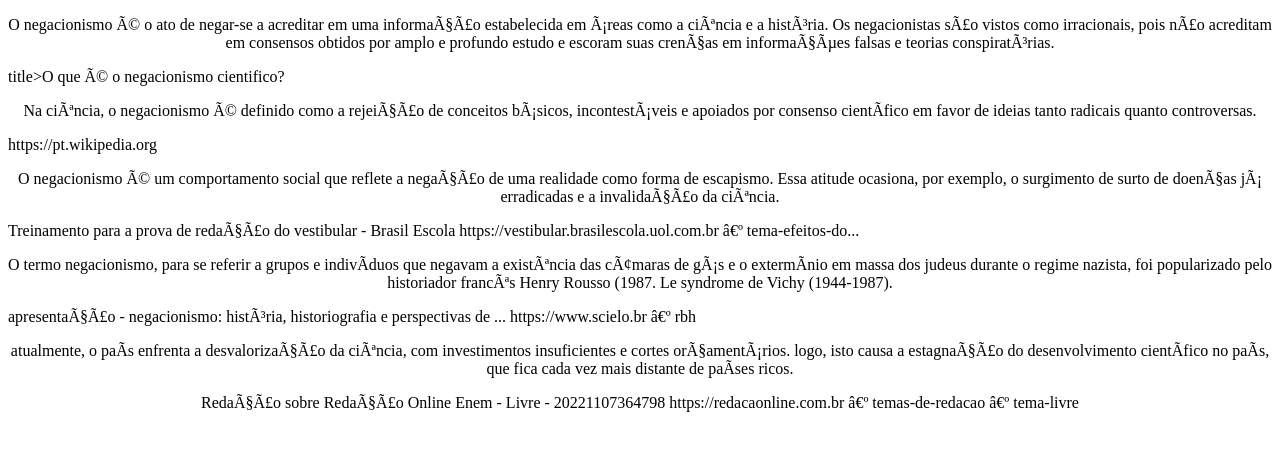
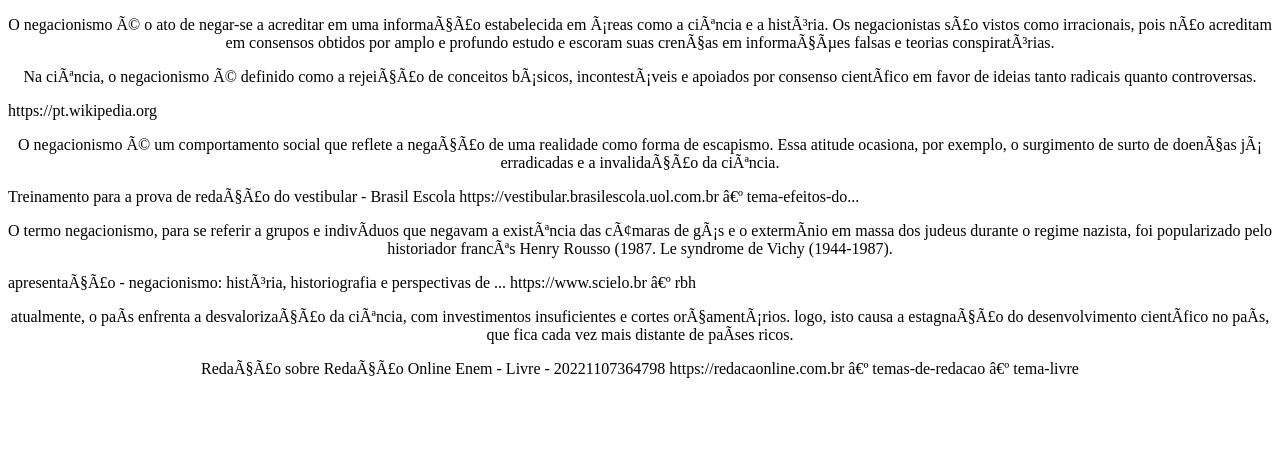
Before and after one commit to tizzoni/negacionismo-cientifico, a plain HTML site: page index.html in a window 1280 px wide. Drawn offline with Linux system fonts and the light colour scheme.

Commit message:
Update index.html

```diff
--- a/index.html
+++ b/index.html
@@ -17,7 +17,7 @@
 <p>O negacionismo é o ato de negar-se a acreditar em uma informação estabelecida em áreas como a ciência e a história. Os negacionistas são vistos como irracionais, pois não acreditam em consensos obtidos por amplo e profundo estudo e escoram suas crenças em informações falsas e teorias conspiratórias.</p>
 
 
-title>O que é o negacionismo cientifico?</title>
+<title>O que é o negacionismo cientifico?</title>
 
 <p>Na ciência, o negacionismo é definido como a rejeição de conceitos básicos, incontestáveis e apoiados por consenso científico em favor de ideias tanto radicais quanto controversas.</p>
 
```
